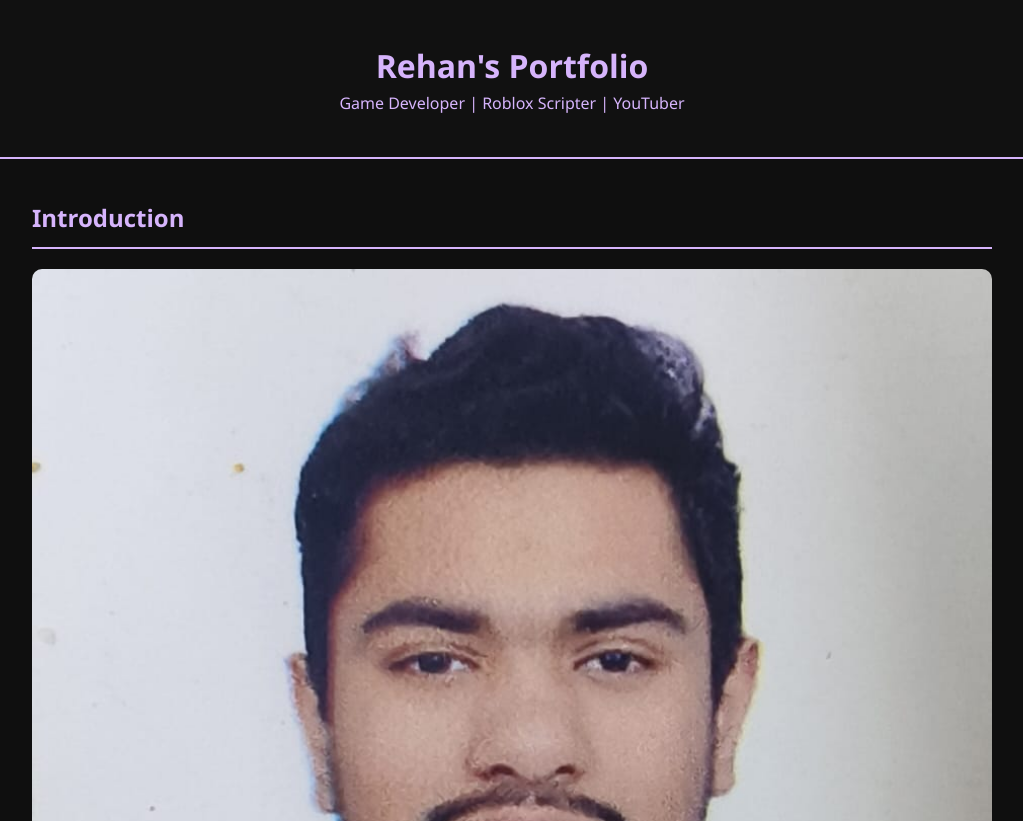
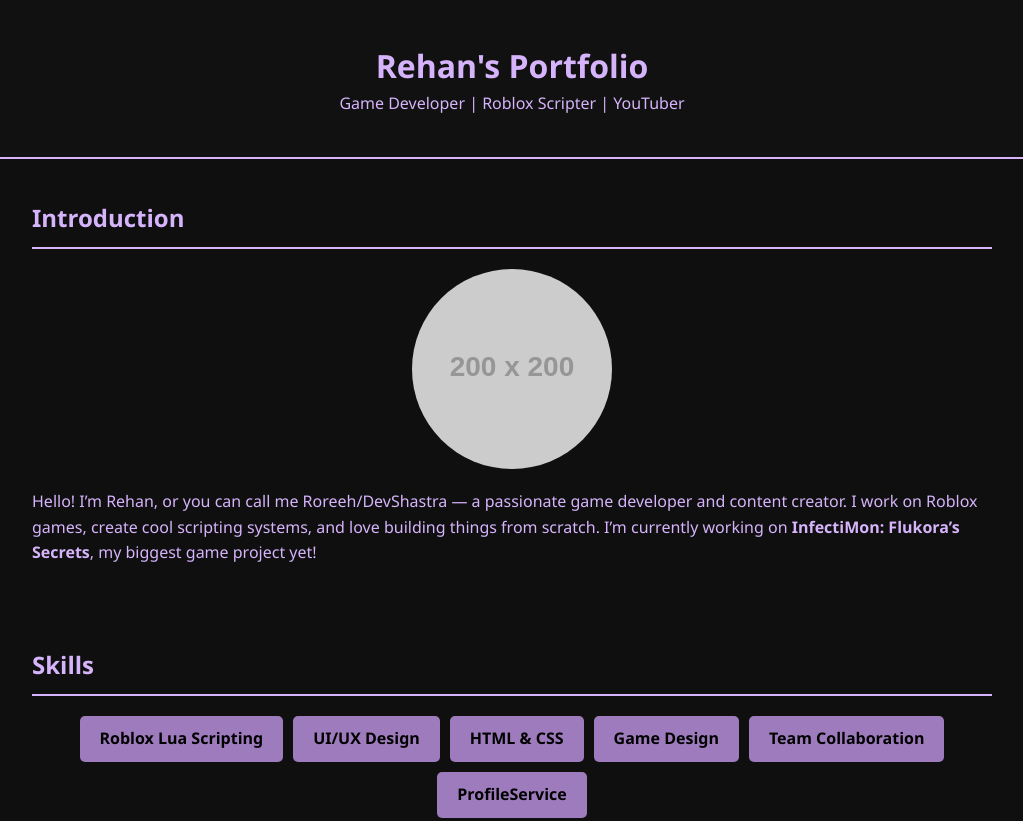
Before and after one commit to blazingror/portfolio, a plain HTML site: page index.html in a window 1280 px wide. Shown: the top 821 px of the page, without its empty margins (128-1151 px from the left). Drawn offline with Linux system fonts and the light colour scheme; placeholder pictures from the web are drawn by us.

Commit message:
Update index.html

```diff
--- a/index.html
+++ b/index.html
@@ -124,7 +124,7 @@
 
   <section class="introduction">
   <h2>Introduction</h2>
-  <img src="https://github.com/blazingror/portfolio/blob/main/RE_PHOTO.jpeg?raw=true" alt="Roreeh Banner" style="width:100%; border-radius: 10px; margin-bottom: 20px;">
+  <img src="https://via.placeholder.com/200x200?text=Roreeh" alt="Roreeh Profile" style="display: block; margin: 0 auto 20px; border-radius: 50%; max-width: 200px;">
   <p>Hello! I’m Rehan, or you can call me Roreeh/DevShastra — a passionate game developer and content creator. I work on Roblox games, create cool scripting systems, and love building things from scratch. I’m currently working on <strong>InfectiMon: Flukora’s Secrets</strong>, my biggest game project yet!</p>
 </section>
 
```
